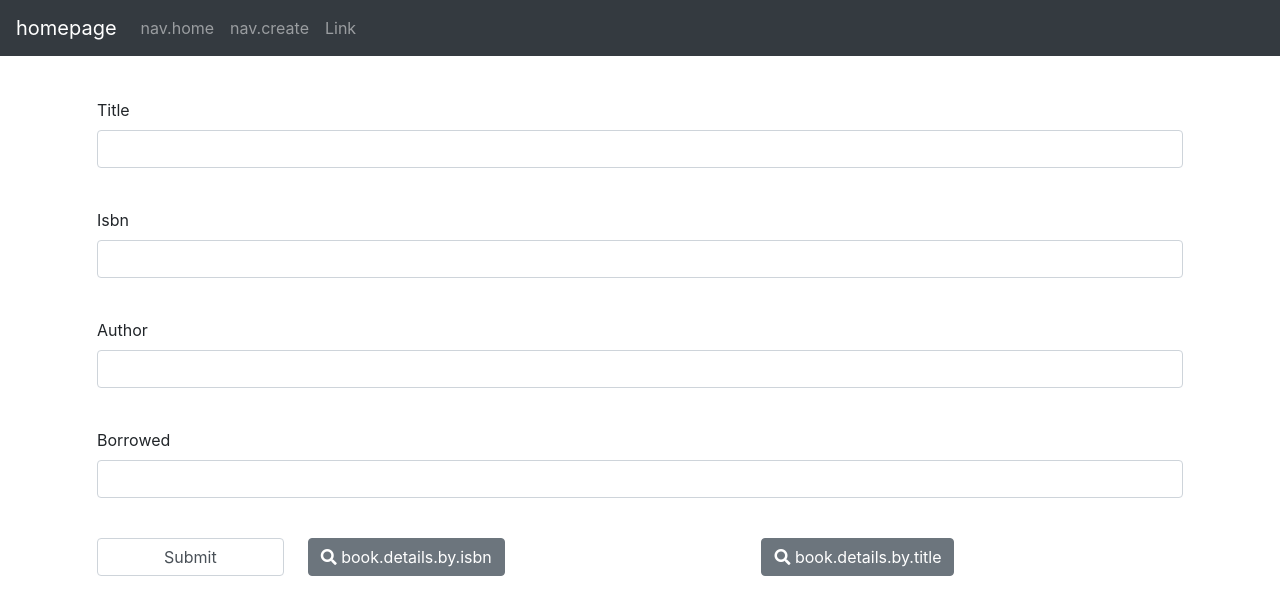
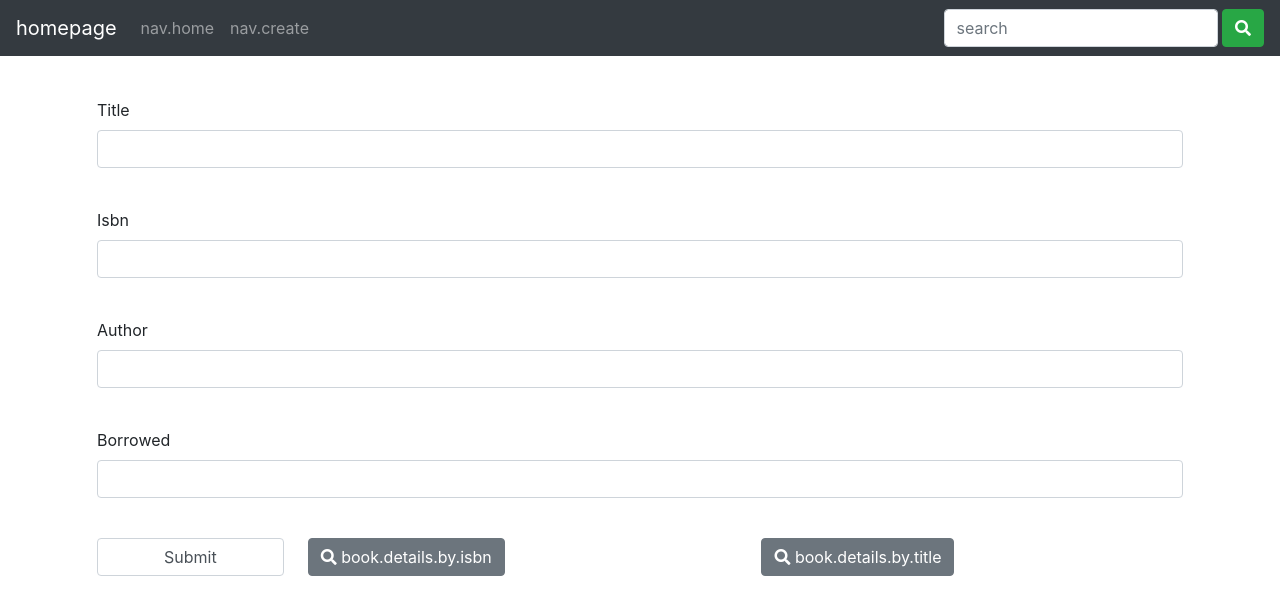
Before and after one commit to nicolai-m/book-management, a Symfony app: template templates/create.html.twig in a window 1280 px wide. Shown: the top 603 px of the page. Run offline with Twig, Linux system fonts and the light colour scheme; the template is opened without the code that fills it, so the values that code supplies are empty; form fields are guessed from the names that the template uses; some libraries are stand-ins or nearby versions.

Commit message:
Anpassungen in den Templates und der Sprachdatei

```diff
--- a/templates/base.html.twig
+++ b/templates/base.html.twig
@@ -25,11 +25,15 @@
                     <li class="nav-item">
                         <a class="nav-link" href="{{ path('app_book_create') }}">{% trans %}nav.create{% endtrans %}</a>
                     </li>
-                    <li class="nav-item">
-                        <a class="nav-link" href="#">Link</a>
-                    </li>
                 </ul>
             </div>
+
+            <form class="form-inline my-2 my-lg-0" action="{{ path('search_book') }}" method="post">
+                <div id="search" class="search-containe">
+                    <input name="search" class="form-control form-control-dark" autocomplete="false" type="text" placeholder="{% trans %}search{% endtrans %}" aria-label="Search">
+                    <button type="submit" class="btn btn-success my-2 my-sm-0"><i class="fa fa-search"></i></button>
+                </div>
+            </form>
         </nav>
 
         {% block body %}{% endblock %}
--- a/templates/book.html.twig
+++ b/templates/book.html.twig
@@ -1,6 +1,7 @@
 {% extends "base.html.twig" %}
 
 {% block title %}{{ book.title }}{% endblock %}
+
 
 {% block body %}
     <div class="container">
--- a/templates/create.html.twig
+++ b/templates/create.html.twig
@@ -26,7 +26,7 @@
             <tr>
                 <td>{{ form_row(bookForm.submit) }}</td>
                 <td><button type="button" class="btn btn-secondary" onclick="getDataByIsbn()"><i class='fas fa-search'></i> {% trans %}book.details.by.isbn{% endtrans %}</button></td>
-                <td><button type="button" class="btn btn-secondary"><i class='fas fa-search'></i> {% trans %}book.details.by.title{% endtrans %}</button></td>
+                <td><button type="button" class="btn btn-secondary" onclick="getDataByTitle()"><i class='fas fa-search'></i> {% trans %}book.details.by.title{% endtrans %}</button></td>
 
             </tr>
             </tbody>
--- a/templates/openlibrary-search.html.twig
+++ b/templates/openlibrary-search.html.twig
@@ -8,7 +8,9 @@
 
             <div class="modal-body">
 
-{#                {{ dump(infos) }}#}
+                {% if debug %}
+                {{ dump(infos) }}
+                {% else %}
                 {% if infos is not empty %}
                 <table class="table table-striped">
                     {% for info in infos %}
@@ -47,7 +49,7 @@
                 {% else %}
                     <div class="alert alert-info">{% trans %}book.no_items_found{% endtrans %}</div>
                 {% endif %}
-
+                {% endif %}
             </div>
 
         </div>
--- a/translations/messages.de.yaml
+++ b/translations/messages.de.yaml
@@ -27,3 +27,5 @@ not_found: Eintrag nicht gefunden!
 
 firstPage: Erste
 lastPage: Letzte
+
+search: Suche
```
Also changed, not shown: templates/home.html.twig (+2 -25 lines).
